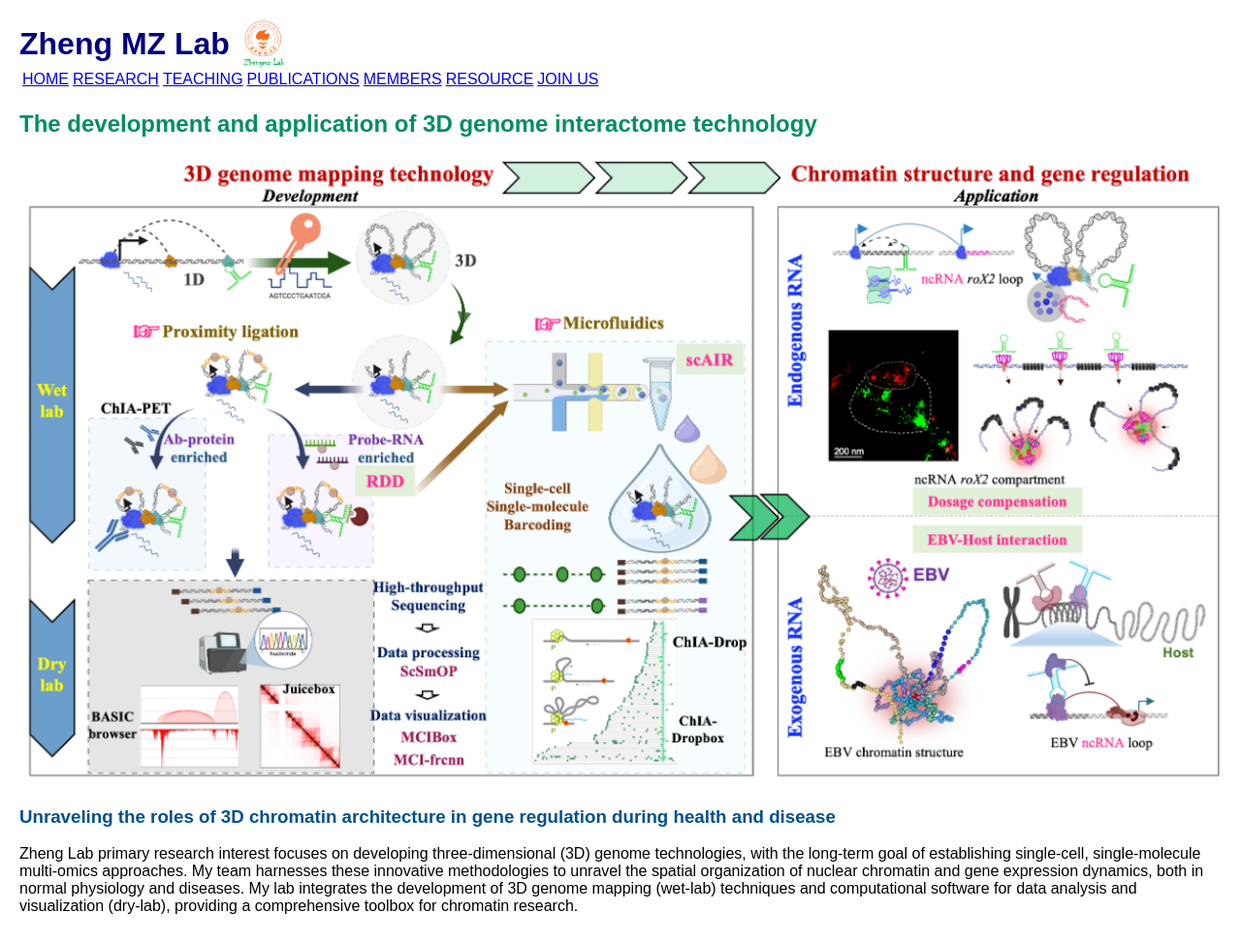
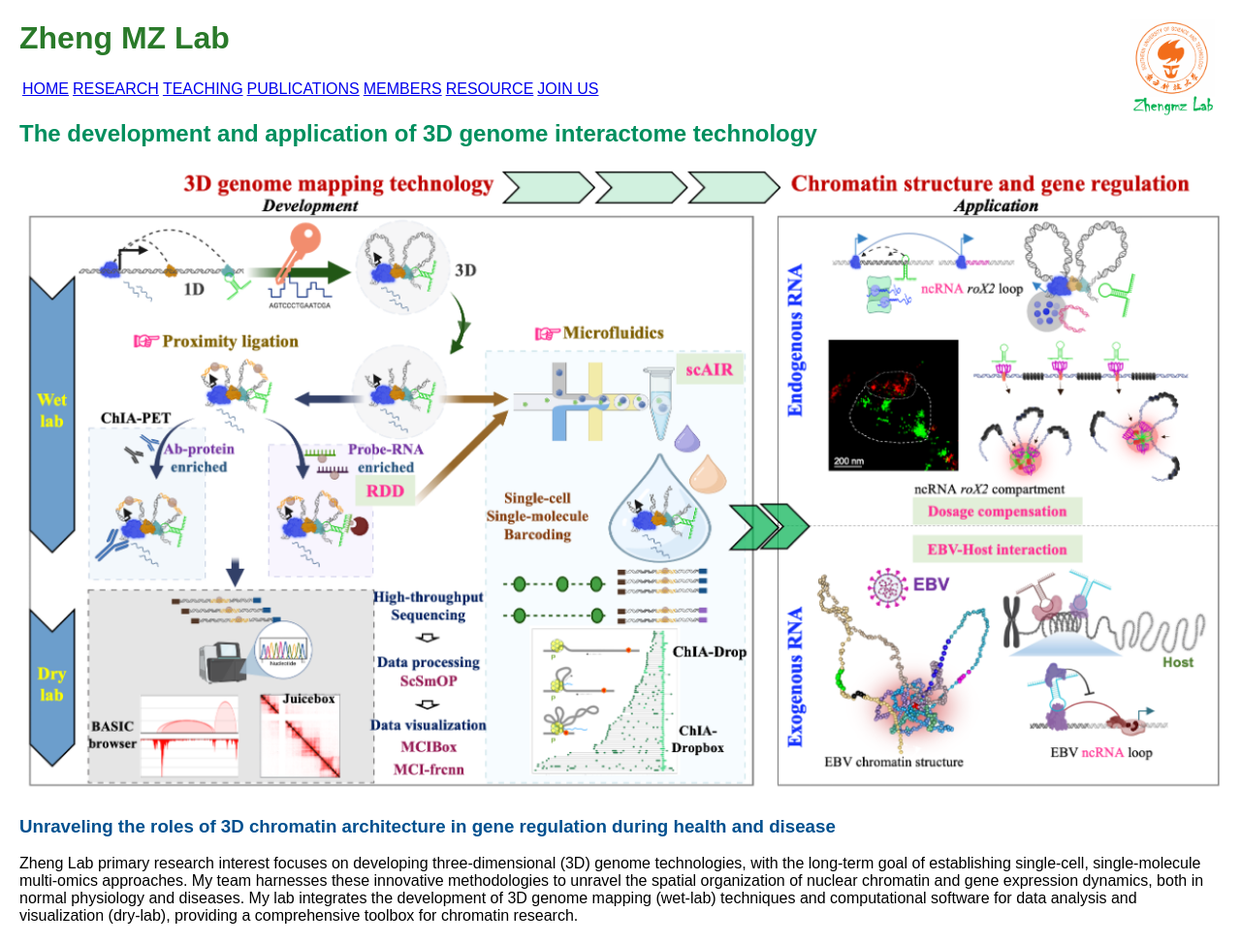
Before and after one commit to ZhengmzLab/zhengmzlab.github.io, a Jekyll site: the page built from index.md, in a window 1280 px wide. Shown: the whole page at 97% size. Built offline with Jekyll 4.4.1, drawn with Linux system fonts in a browser that asks for light colours.

Commit message:
Update header.html

```diff
--- a/_includes/header.html
+++ b/_includes/header.html
@@ -1,4 +1,2 @@
-<div style="display: flex; align-items: center; gap: 10px;">
-  <h1 style="color: navy; font-weight: bold; margin: 0;">Zheng MZ Lab</h1>
-  <img src="/zhengmzlab.logo.png" alt="Zheng MZ Lab Logo" height="50" width="50" />
-</div>
+<h1>Zheng MZ Lab</h1>
+<img src="/zhengmzlab.logo.png" alt="Zheng MZ Lab Logo" style="position: absolute; top: 20px; right: 20px; max-width: 100px;" />
```
